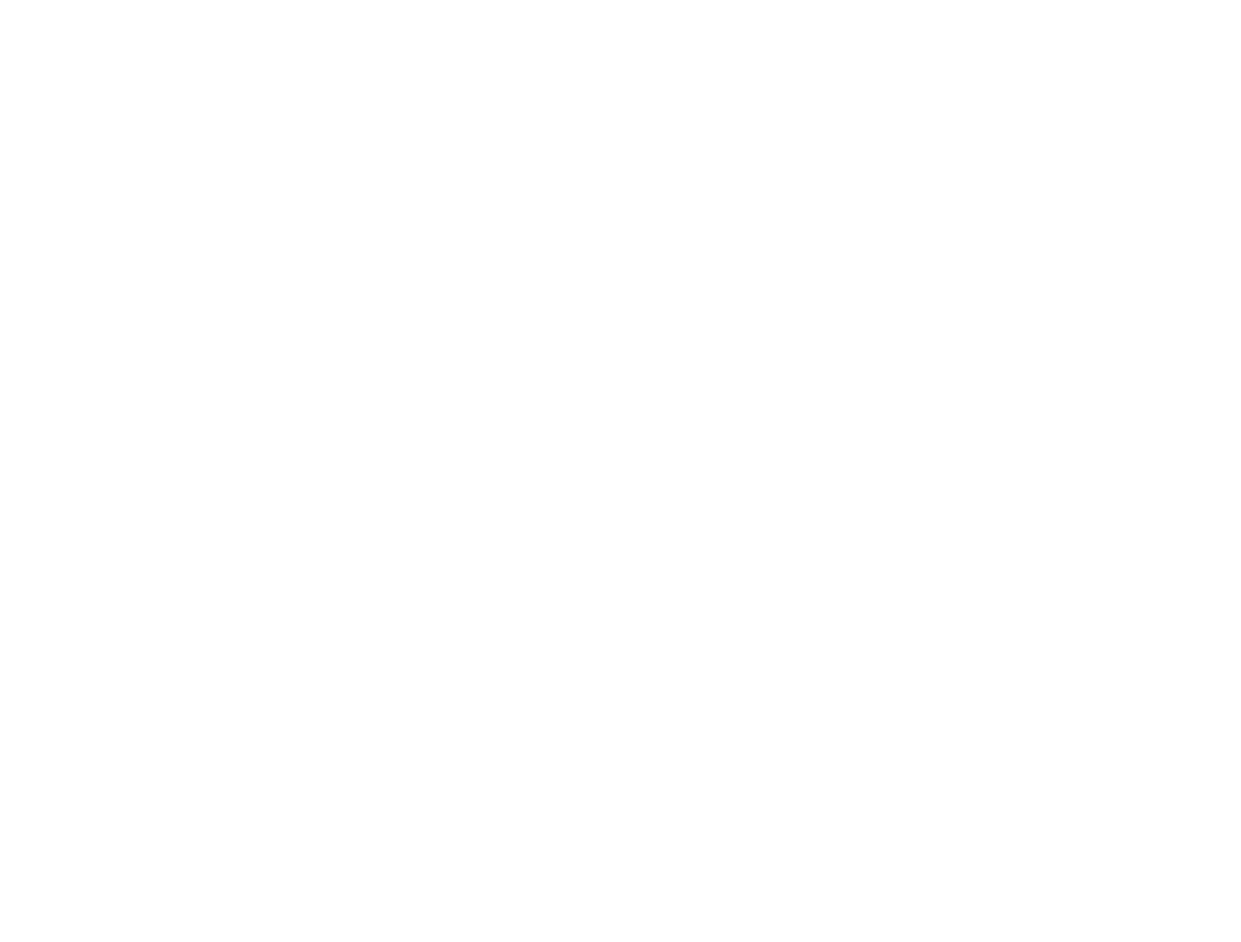
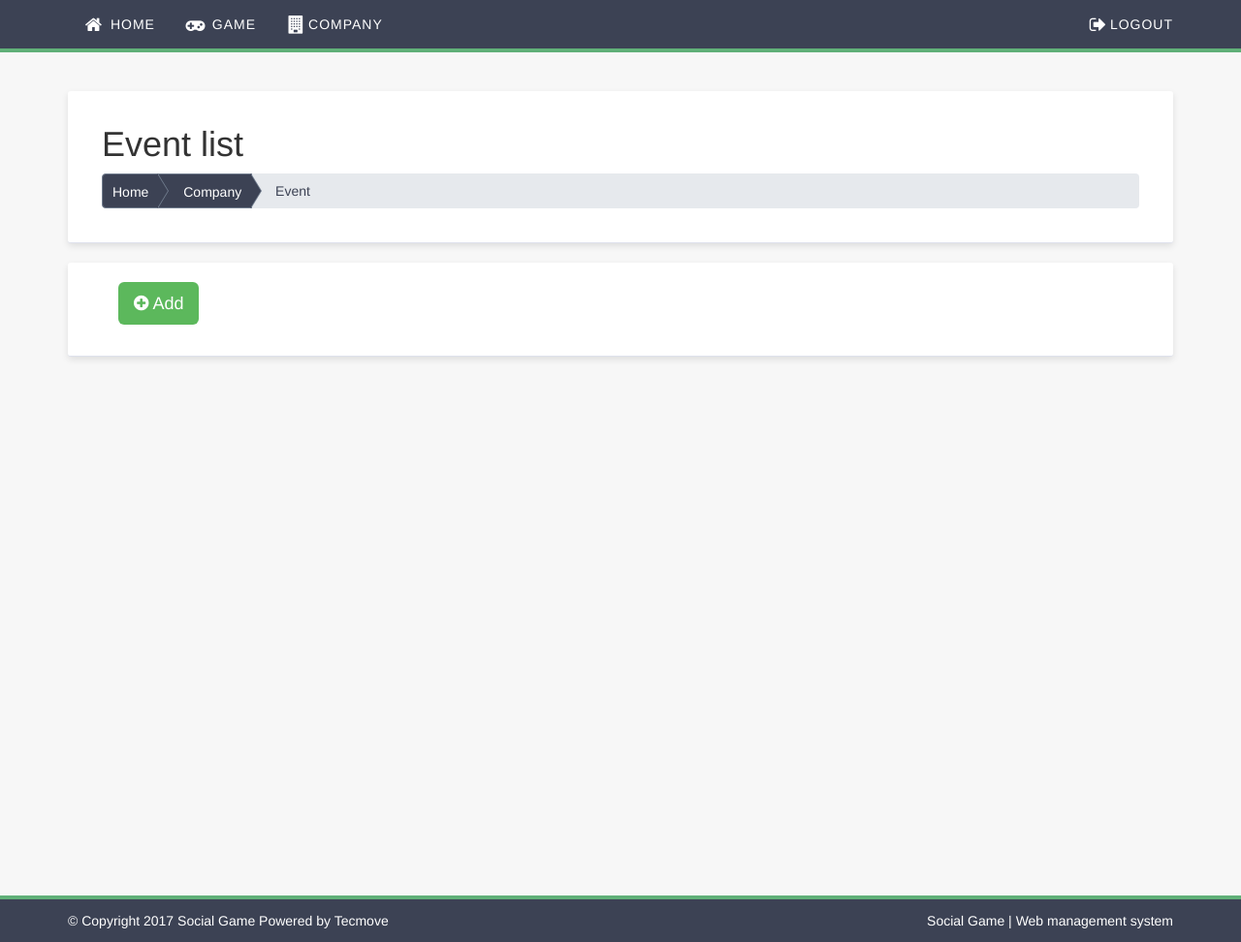
Before and after one commit to Bundid995/UIslot, a plain HTML site: page EditEvent.html in a window 1280 px wide. Shown: the whole page at 97% size. Before the commit the page ends 800 px from the top, so only its background shows below. Drawn offline with Linux system fonts and the light colour scheme.

Commit message:
resolve commit secound

```diff
--- a/EditEvent.html
+++ b/EditEvent.html
@@ -0,0 +1,98 @@
+<!DOCTYPE html>
+<html>
+
+<head>
+  <meta charset="utf-8">
+  <meta http-equiv="X-UA-Compatible" content="IE=edge">
+  <meta name="viewport">
+
+  <title>Dashboard</title>
+
+  <!-- Bootstrap Core CSS -->
+  <link href="./assets/css/bootstrap.min.css" rel="stylesheet">
+
+  <!-- Custom CSS -->
+  <link href="./assets/css/style.css" rel="stylesheet">
+  <!-- Font awesome -->
+  <link rel="stylesheet" href="https://maxcdn.bootstrapcdn.com/font-awesome/4.7.0/css/font-awesome.min.css">
+
+</head>
+
+<body>
+  <div id="wrapper">
+    <header class="container-fluid text-center well-header">
+      <div class="navbar navbar-custom navbar-static-top">
+        <div class="container">
+          <ul class="nav navbar-nav">
+            <li><a href="index.html" class="faa-parent animated-hover">
+                         <i class="fa fa-fw fa-lg fa fa-home faa-tada faa-fast"></i> Home</a></li>
+            <li><a href="indexgame.html" class="faa-parent animated-hover">
+                         <i class="fa fa-fw fa-lg fa-gamepad faa-tada faa-fast"></i> Game</a></li>
+            <li><a href="indexCompany.html" class="faa-parent animated-hover">
+                         <i class="fa fa-fw fa-lg fa-building faa-tada faa-fast"></i>Company</a></li>
+          </ul>
+          <ul class="nav navbar-nav navbar-custom-r">
+            <li><a href="#" class="faa-parent animated-hover">
+            <i class="fa fa-fw fa-lg fa-sign-out faa-tada faa-fast"></i>Logout</a></li>
+          </ul>
+        </div>
+      </div>
+
+    </header>
+
+    <div class="main-box">
+      <div class="header-page">
+        <div class="container">
+
+          <div class="page-title">
+            <div class="row">
+              <h1>Event list</h1>
+              <ol class="breadcrumb breadcrumb-arrow">
+                <li><a href="Index.html">Home</a></li>
+                <li><a href="IndexCompany.html">Company</a></li>
+                <li class="active"><span>Event</span></li>
+              </ol>
+
+            </div>
+          </div>
+        </div>
+      </div>
+
+
+      <div class="container">
+        <div class="content">
+          <a type="button" href="CreateGame.html" class="btn btn-success btn-lg btn3d"><span class="fa fa-plus-circle"></span> Add</a>
+          <div class="row">
+            <div class="col-md-4">
+
+            </div>
+            <div class="col-md-8">
+
+            </div>
+          </div>
+        </div>
+      </div>
+</div>
+
+      <div class="footer-copyright">
+        <div class="container">
+          <div class="row">
+
+            <div class="col-md-6">
+              <div class="copyright">
+                © Copyright 2017 Social Game Powered by Tecmove
+              </div>
+            </div>
+            <div class="col-md-6">
+              <div class="design">
+
+                <a href="#">Social Game</a> | <a target="_blank" href="http://socialgame01.azurewebsites.net/">Web management system</a>
+              </div>
+            </div>
+          </div>
+        </div>
+      </div>
+    </div>
+</body>
+
+</html>
--- a/assets/scss/_content.scss
+++ b/assets/scss/_content.scss
@@ -2,6 +2,9 @@ body {
 background: #F7F7F7;
 //   background: linear-gradient(to bottom right, #166a8f , #DEE1EC); /* Standard syntax */
 //
+}
+#wrapper {
+  background: #F7F7F7;
 }
 
 .page-title {
```
Also changed, not shown: IndexCompany.html (+1 -1 lines), assets/css/style.css.
